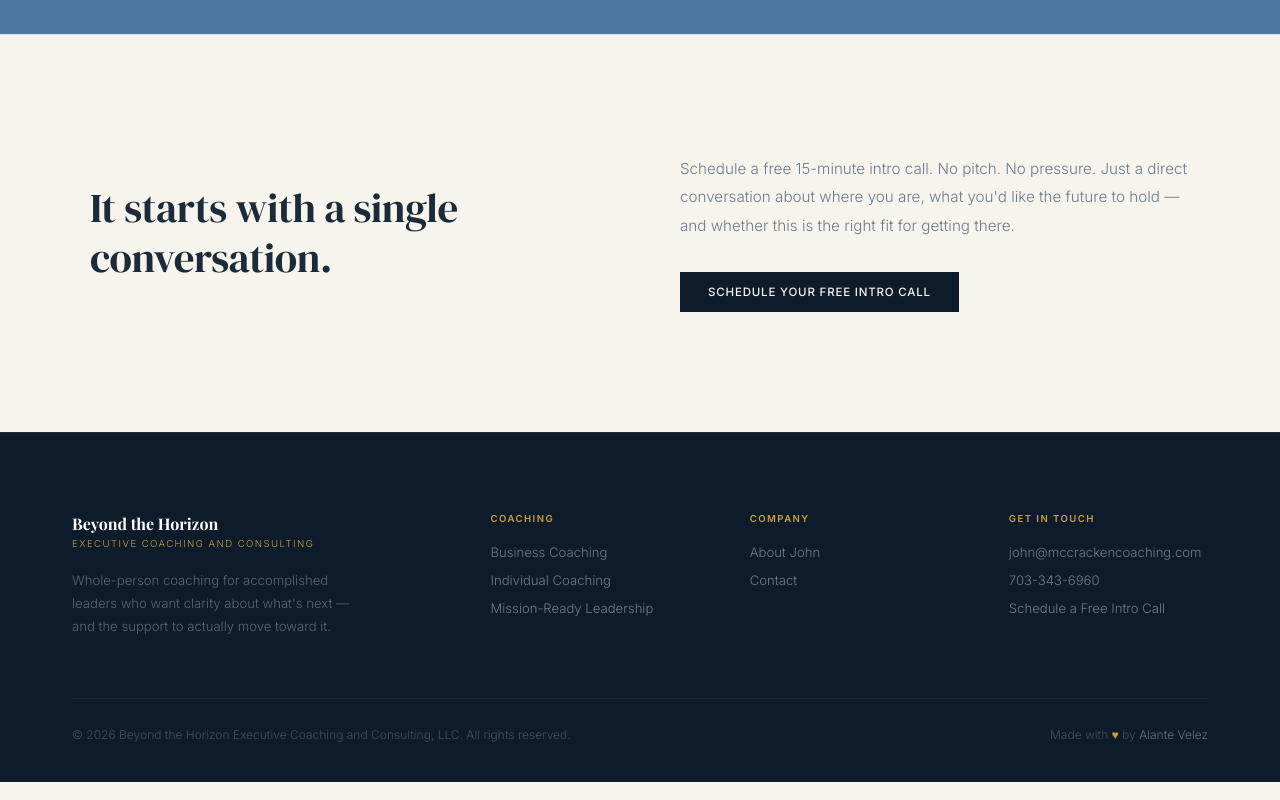
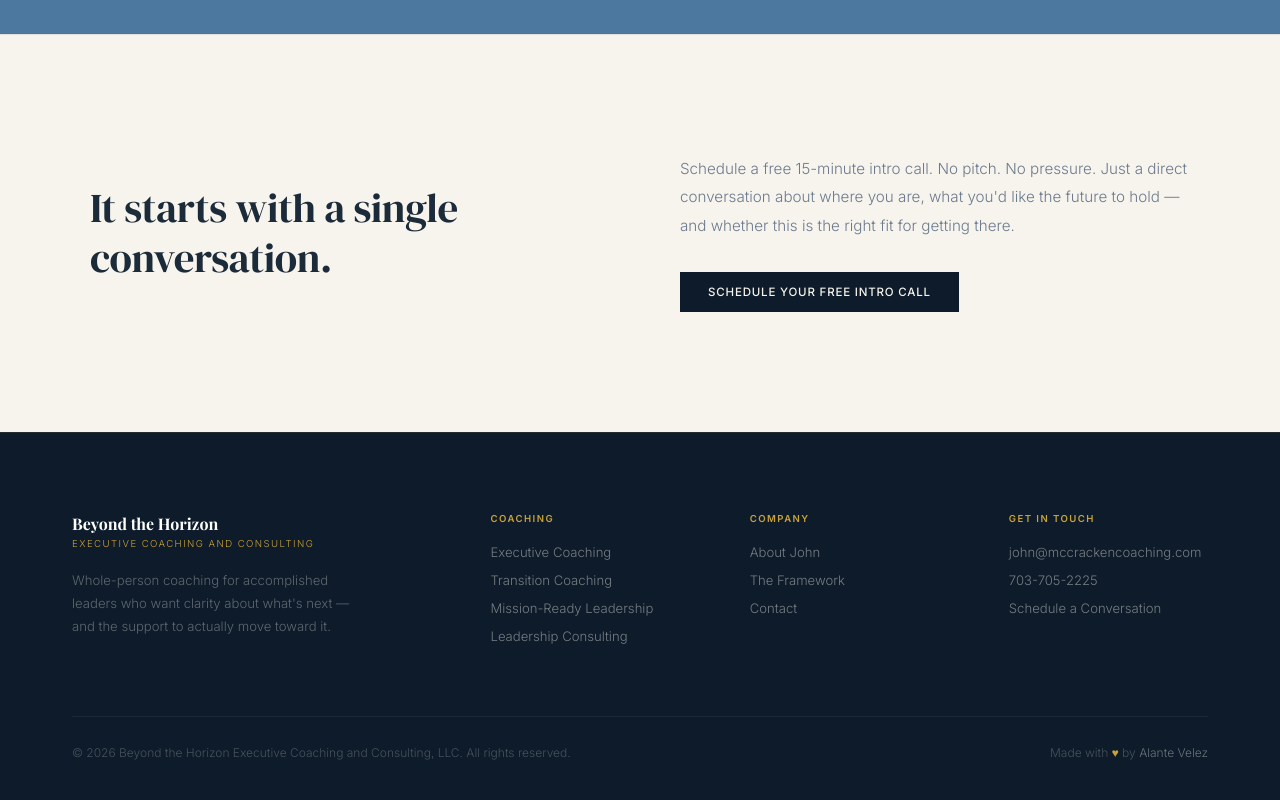
Before and after one commit to avelez94/bth-coaching, a Next.js app: page / in a window 1280 px wide. Shown: the part 5737-6537 px from the top of the page. Built offline with nearby package versions, Linux system fonts and the light colour scheme; no server answers; the database is empty; a web font is replaced by a local one.

Commit message:
Update footer: add Leadership Consulting, fix About route, add The Framework, fix CTA label

```diff
--- a/app/components/footer.tsx
+++ b/app/components/footer.tsx
@@ -29,20 +29,22 @@ export default function Footer() {
             </div>
             <div className="footer-col">
               <div className="footer-col-title">Coaching</div>
-              <a href="/business">Business Coaching</a>
-              <a href="/individual">Individual Coaching</a>
+              <a href="/executive-coaching">Executive Coaching</a>
+              <a href="/transition-coaching">Transition Coaching</a>
               <a href="/mission-ready-leadership">Mission-Ready Leadership</a>
+              <a href="/leadership-consulting">Leadership Consulting</a>
             </div>
             <div className="footer-col">
               <div className="footer-col-title">Company</div>
-              <a href="/">About John</a>
+              <a href="/about">About John</a>
+              <a href="/the-framework">The Framework</a>
               <a href="/contact">Contact</a>
             </div>
             <div className="footer-col">
               <div className="footer-col-title">Get in Touch</div>
               <a href="mailto:john@mccrackencoaching.com">john@mccrackencoaching.com</a>
-              <a href="tel:7033436960">703-343-6960</a>
-              <a href="/contact">Schedule a Free Intro Call</a>
+              <a href="tel:7037052225">703-705-2225</a>
+              <a href="/contact">Schedule a Conversation</a>
             </div>
           </div>
           <div className="footer-bottom">
```
